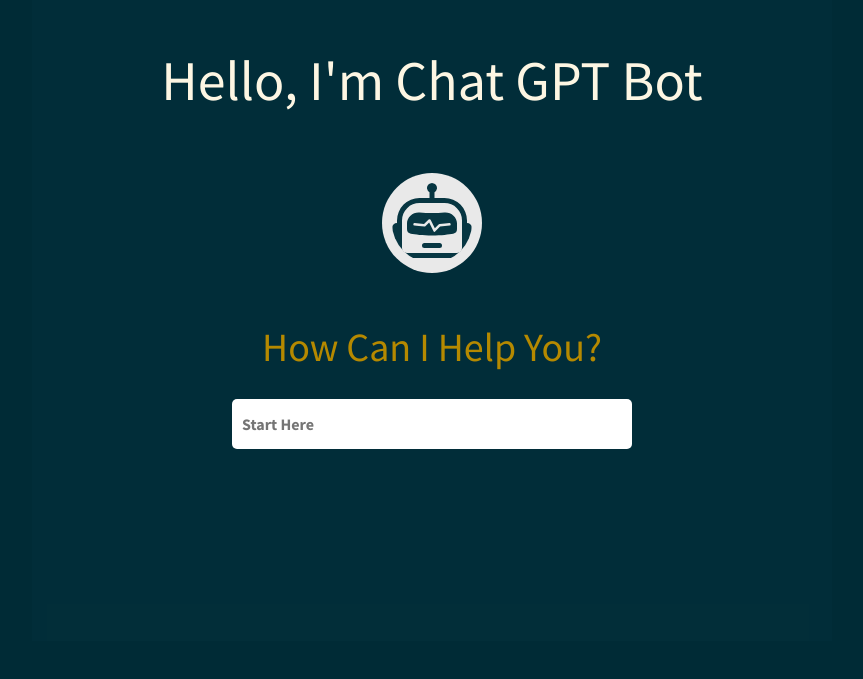
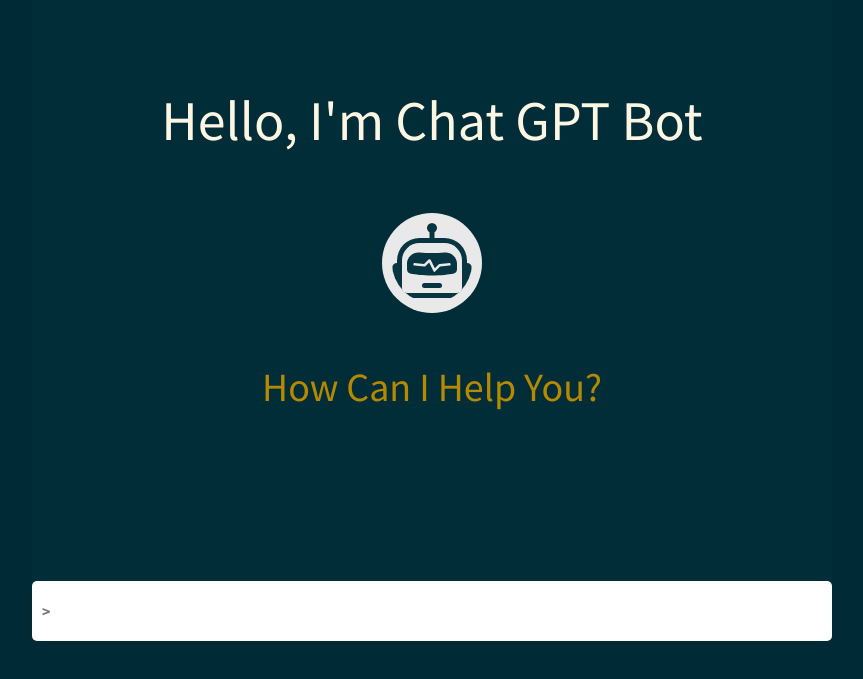
Before and after one commit to piyook/gpt-chatbot, a React (Vite) app: page / in a window 1280 px wide. Shown: the part 159-838 px from the top of the page, without its empty margins (208-1071 px from the left). Before the commit the page ends 800 px from the top, so only its background shows below. Built offline with nearby package versions, Linux system fonts and the light colour scheme.

Commit message:
feat(): add basic chat page structure and functionality

```diff
--- a/src/App.css
+++ b/src/App.css
@@ -5,21 +5,22 @@
 	width: 100%;
 }
 
-.landingInput {
+.userInput {
 	width: 100%;
-	max-width: 400px;
+	/* max-width: 400px; */
 	line-height: 30px;
 	border-radius: 5px;
-	margin: 20px 0px 10px 0px;
+	/* margin: 20px 0px 10px 0px; */
 	border: none;
 	padding: 10px;
+	justify-self: flex-end;
 }
 
 input:focus {
 	outline: none;
 }
 
-.landingIcon {
+.botIcon {
 	/* background-color: #16344e; */
 	background-color: #e9e9e9;
 	border-radius: 50%;
@@ -37,14 +38,50 @@
 .chatIcon {
 	width: 50px;
 	height: 50px;
-	border-radius: 50%;
 	padding: 6px;
+	z-index: 2;
 }
 
-.userInput {
-	width: 100%;
+.userInput1 {
+	width: 90%;
+	/* line-height: 30px; */
+	border-radius: 5px;
+	/* margin: 0px 0px 10px 0px; */
+	border: none;
+	/* padding: 10px; */
+}
+
+.userOutput {
+	width: 80%;
+	line-height: 30px;
+	border-radius: 5px;
+	margin: -40px 20px 10px 0px;
+	border: none;
+	padding: 10px;
+	z-index: -1;
+	text-align: left;
+}
+
+.botOutput {
+	width: 80%;
+	line-height: 30px;
+	border-radius: 5px;
+	margin: -40px 0px 10px 20px;
+	border: none;
+	padding: 10px;
+	z-index: -1;
+	text-align: left;
 }
 
 .mainContainer {
 	width: 100%;
 }
+
+.footer {
+	position: sticky;
+	bottom: 0;
+	width: 100%;
+	height: 60px;
+	line-height: 60px;
+	z-index: 100;
+}
--- /dev/null
+++ b/src/components/bot-box.tsx
@@ -0,0 +1,38 @@
+import React, { useState, useEffect, useRef } from 'react';
+import { BsRobot } from 'react-icons/bs';
+
+function BotBox({
+	botAnswer,
+}: {
+	readonly botAnswer: string;
+}): React.JSX.Element {
+	const [botAnswerChars, setBotAnswerChars] = useState('');
+
+	const botAnswerRef = useRef<HTMLDivElement>(null);
+
+	useEffect(() => {
+		for (const [index, char] of botAnswer.split('').entries()) {
+			if (botAnswer === null) continue;
+			setTimeout(() => {
+				setBotAnswerChars((previous) => previous + char);
+			}, index * 100);
+			continue;
+		}
+
+		if (botAnswerRef.current) {
+			botAnswerRef.current.scrollIntoView({ behavior: 'smooth' });
+		}
+	}, [botAnswer]);
+
+	return (
+		<div
+			ref={botAnswerRef}
+			className="d-flex flex-column justify-content-start align-items-start mb-5"
+		>
+			<BsRobot className="botIcon chatIcon mb-4 text-white bg-warning" />
+			<p className="botOutput bg-light">{botAnswerChars}</p>
+		</div>
+	);
+}
+
+export default BotBox;
--- /dev/null
+++ b/src/components/user-box.tsx
@@ -0,0 +1,19 @@
+import React from 'react';
+import 'bootswatch/dist/solar/bootstrap.min.css';
+import { BiUser } from 'react-icons/bi';
+import '../App.css';
+
+type UserBoxProps = {
+	readonly userQuestion: string;
+};
+
+function UserBox({ userQuestion }: UserBoxProps): React.JSX.Element {
+	return (
+		<div className="d-flex flex-column justify-content-end align-items-end">
+			<BiUser className="botIcon chatIcon mb-4 bg-info text-white" />
+			<p className="userOutput bg-light">{userQuestion}</p>
+		</div>
+	);
+}
+
+export default UserBox;
--- a/src/main.tsx
+++ b/src/main.tsx
@@ -4,7 +4,7 @@
 import './index.css';
 
 ReactDOM.createRoot(document.querySelector('#root')!).render(
-	<React.StrictMode>
-		<Root />
-	</React.StrictMode>,
+	// <React.StrictMode>
+	<Root />,
+	// </React.StrictMode>,
 );
--- a/src/root.tsx
+++ b/src/root.tsx
@@ -1,11 +1,46 @@
-import React from 'react';
+import React, { useState, useRef } from 'react';
 import 'bootswatch/dist/solar/bootstrap.min.css';
 import './App.css';
-// Replace with import ChatPage from './views/chat-page';
+import ChatPage from './views/chat-page';
 import LandingPage from './views/landing-page';
 
+type ChatState = Array<{
+	question: string | undefined;
+	answer: string | undefined;
+}>;
+
 function Root(): React.JSX.Element {
-	return <LandingPage />;
+	const [chatItems, setChatItems] = useState<ChatState>([]);
+
+	const inputData = useRef<HTMLInputElement>(null);
+
+	const submitHandler = (event: React.KeyboardEvent<HTMLInputElement>) => {
+		if (event.key !== 'Enter') return;
+
+		setChatItems((current) => {
+			return [
+				...current,
+				{
+					question: inputData?.current?.value,
+					answer: `A: ${inputData?.current?.value}`,
+				},
+			];
+		});
+	};
+
+	return (
+		<>
+			<LandingPage />
+			<ChatPage chatItems={chatItems} />
+			<input
+				ref={inputData}
+				className="userInput text-dark fw-bold footer"
+				type="text"
+				placeholder=">"
+				onKeyUp={submitHandler}
+			/>
+		</>
+	);
 }
 
 export default Root;
--- a/src/views/chat-page.tsx
+++ b/src/views/chat-page.tsx
@@ -1,13 +1,29 @@
 import React from 'react';
-import { BsRobot } from 'react-icons/bs';
+import { Stack } from 'react-bootstrap';
+import UserBox from '../components/user-box';
+import BotBox from '../components/bot-box';
 
-function ChatPage(): React.JSX.Element {
+type ChatPageProps = {
+	readonly chatItems: Array<{
+		question: string | undefined;
+		answer: string | undefined;
+	}>;
+};
+
+function ChatPage({ chatItems }: ChatPageProps): React.JSX.Element {
 	return (
-		<div>
-			<h1 className="display-1 text-primary">
-				Welcome <BsRobot />
-			</h1>
-		</div>
+		<Stack className="mainContainer mt-5">
+			{chatItems.map((item) => {
+				if (item.question === undefined || item.answer === undefined) return;
+
+				return (
+					<div key={item.answer}>
+						<UserBox userQuestion={item.question} />
+						<BotBox key={item.answer} botAnswer={item.answer} />
+					</div>
+				);
+			})}
+		</Stack>
 	);
 }
 
--- a/src/views/landing-page.tsx
+++ b/src/views/landing-page.tsx
@@ -6,13 +6,8 @@
 	return (
 		<Stack className="d-flex flex-column justify-content-center align-items-center bg-dark vh-100 pt-4 bg-opacity-25">
 			<h1 className="display-4 text-light">Hello, I&apos;m Chat GPT Bot</h1>
-			<BsRobot className="landingIcon text-dark" />
+			<BsRobot className="botIcon text-dark" />
 			<h1 className="display-6 text-primary">How Can I Help You?</h1>
-			<input
-				className="landingInput text-dark fw-bold"
-				type="text"
-				placeholder="Start Here"
-			/>
 		</Stack>
 	);
 }
```
